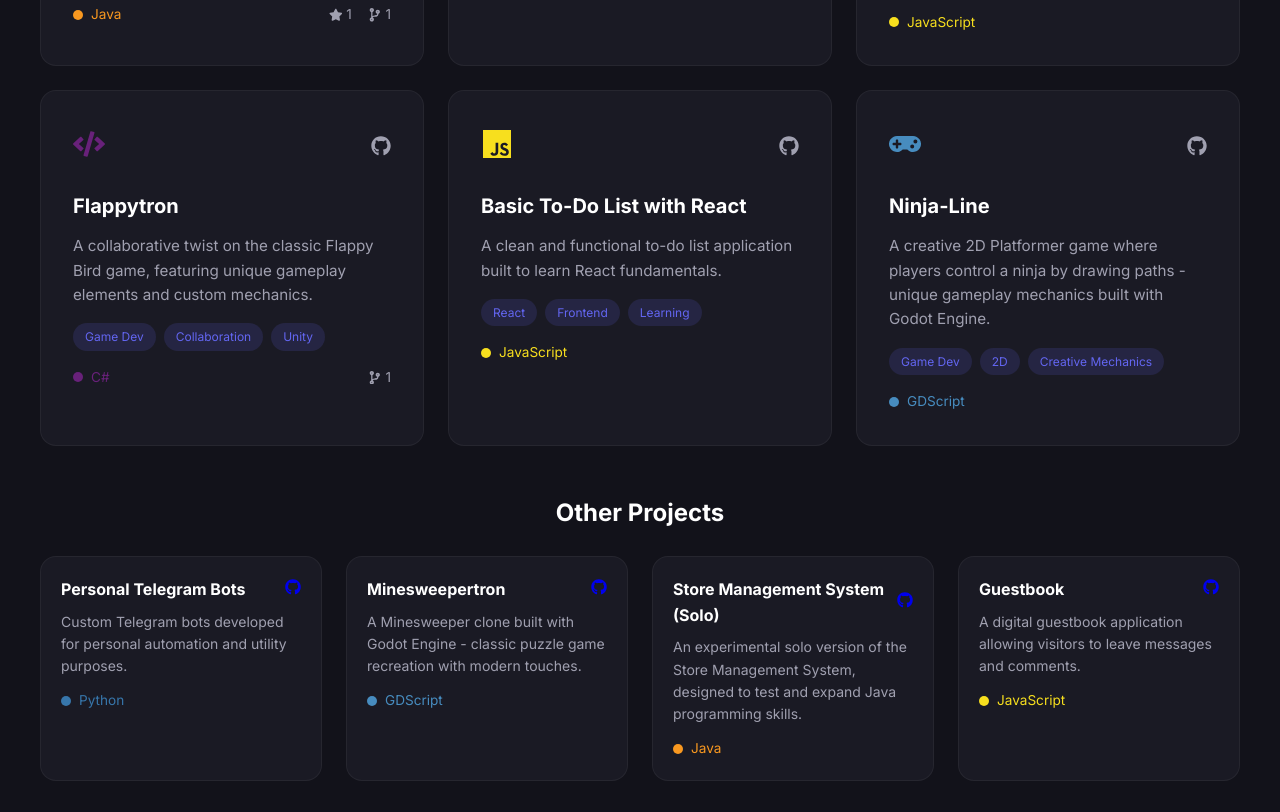
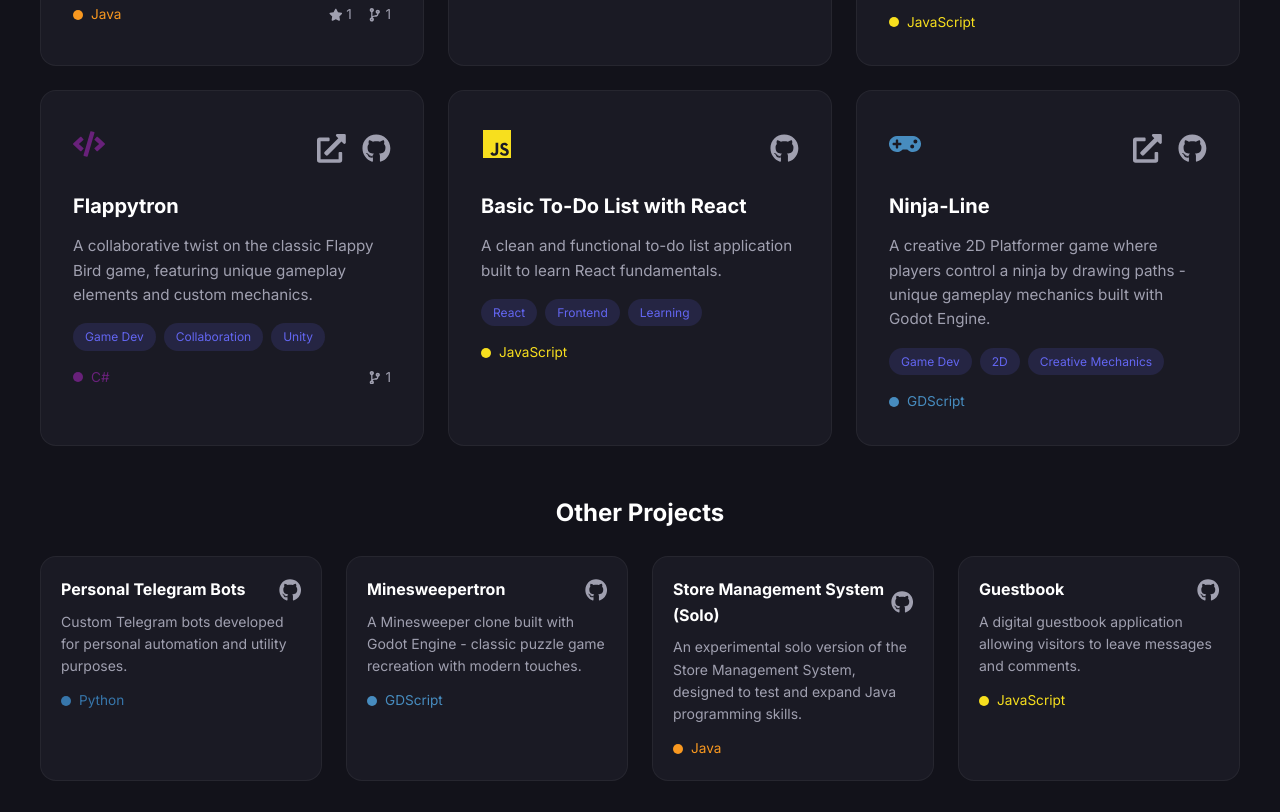
Before and after one commit to Khytron/project-portfolio, a React (Vite) app in the folder portfolio-site/: page / in a window 1280 px wide. Shown: the part 2305-3117 px from the top of the page. Built offline with nearby package versions, Linux system fonts and the light colour scheme.

Commit message:
Added links to projects

```diff
--- a/portfolio-site/src/App.css
+++ b/portfolio-site/src/App.css
@@ -357,14 +357,27 @@ body {
   font-size: 2rem;
 }
 
+.project-links {
+  display: flex;
+  gap: 1rem;
+  align-items: center;
+}
+
 .project-links a {
   color: var(--text-secondary);
-  font-size: 1.25rem;
+  font-size: 1.8rem;
   transition: var(--transition);
+  display: flex;
+  align-items: center;
+}
+
+.project-card.small .project-links a {
+  font-size: 1.4rem;
 }
 
 .project-links a:hover {
   color: var(--accent-primary);
+  transform: scale(1.1);
 }
 
 .project-card h3 {
--- a/portfolio-site/src/components/Projects.jsx
+++ b/portfolio-site/src/components/Projects.jsx
@@ -18,6 +18,7 @@ const projects = [
     name: "Interactive World Map",
     description: "An interactive world map application allowing users to explore countries and data visually.",
     html_url: "https://github.com/Khytron/Interactive-World-Map",
+    homepage: "https://khytron.github.io/Multimedia-Interactive-World-Map-Project/",
     language: "JavaScript",
     stars: 0,
     forks: 0,
@@ -40,6 +41,7 @@ const projects = [
     name: "Flappytron",
     description: "A collaborative twist on the classic Flappy Bird game, featuring unique gameplay elements and custom mechanics.",
     html_url: "https://github.com/Khytron/Flappytron",
+    homepage: "https://khytron.itch.io/flappytron",
     language: "C#",
     stars: 0,
     forks: 1,
@@ -62,6 +64,7 @@ const projects = [
     name: "Ninja-Line",
     description: "A creative 2D Platformer game where players control a ninja by drawing paths - unique gameplay mechanics built with Godot Engine.",
     html_url: "https://github.com/Khytron/Ninja-Line",
+    homepage: "https://khytron.itch.io/ninja-puzzle",
     language: "GDScript",
     stars: 0,
     forks: 0,
@@ -207,7 +210,12 @@ const Projects = () => {
                   {languageIcons[project.language]}
                 </div>
                 <div className="project-links">
-                  <a href={project.html_url} target="_blank" rel="noopener noreferrer">
+                  {project.homepage && (
+                    <a href={project.homepage} target="_blank" rel="noopener noreferrer" title="Live Demo">
+                      <FaExternalLinkAlt />
+                    </a>
+                  )}
+                  <a href={project.html_url} target="_blank" rel="noopener noreferrer" title="GitHub Repository">
                     <FaGithub />
                   </a>
                 </div>
@@ -273,9 +281,16 @@ const Projects = () => {
                 >
                   <div className="project-header">
                     <h4>{project.name}</h4>
-                    <a href={project.html_url} target="_blank" rel="noopener noreferrer">
-                      <FaGithub />
-                    </a>
+                    <div className="project-links">
+                      {project.homepage && (
+                        <a href={project.homepage} target="_blank" rel="noopener noreferrer" title="Live Demo">
+                          <FaExternalLinkAlt />
+                        </a>
+                      )}
+                      <a href={project.html_url} target="_blank" rel="noopener noreferrer" title="GitHub Repository">
+                        <FaGithub />
+                      </a>
+                    </div>
                   </div>
                   <p>{project.description}</p>
                   <span className="language" style={{ color: languageColors[project.language] }}>
```
